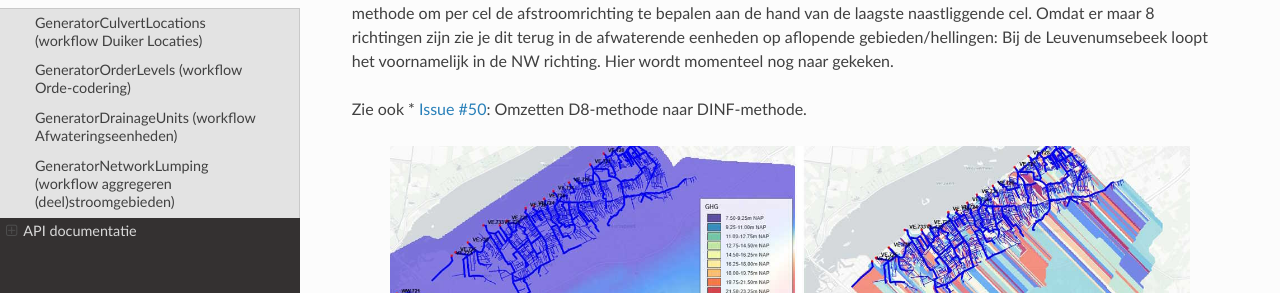
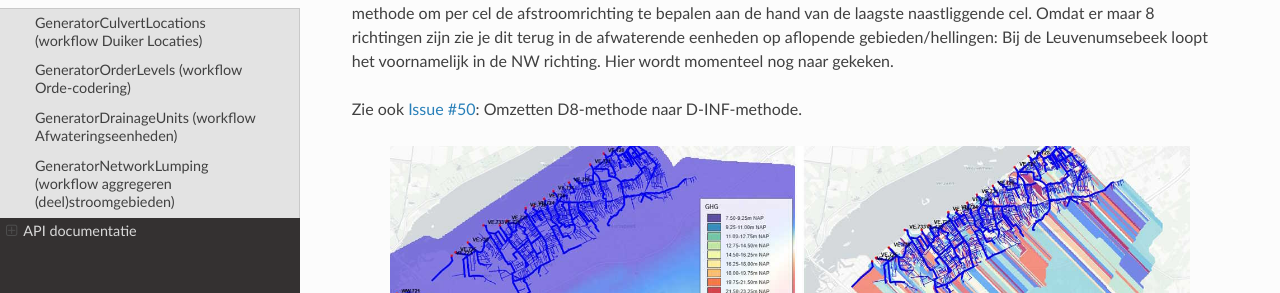
Before and after one commit to Sweco-NL/damo_afvoergebiedaanvoergebied, a Sphinx documentation site: the page built from docs/some_examples.rst, in a window 1280 px wide and 900 px high, scrolled down 4606 px. Shown: the part 158-451 px from the top of the window. Built offline with Sphinx 7.4.7 and the Read the Docs theme 3.1.0, drawn with Linux system fonts in a browser that asks for light colours.

```diff
--- a/docs/some_examples.rst
+++ b/docs/some_examples.rst
@@ -99,8 +99,7 @@
 Omdat er maar 8 richtingen zijn zie je dit terug in de afwaterende eenheden op aflopende gebieden/hellingen: Bij de Leuvenumsebeek loopt het voornamelijk in de NW richting.
 Hier wordt momenteel nog naar gekeken.
 
-Zie ook
-* `Issue #50 <https://github.com/Sweco-NL/generator_drainage_units/issues/50>`_: Omzetten D8-methode naar DINF-methode.
+Zie ook `Issue #50 <https://github.com/Sweco-NL/generator_drainage_units/issues/50>`_: Omzetten D8-methode naar D-INF-methode.
 
 .. image:: _static/ghg_drainage_units_leuvenumsebeek.jpg
     :alt: Generator Drainage Units (ghg_leuvenumsebeek)
```
